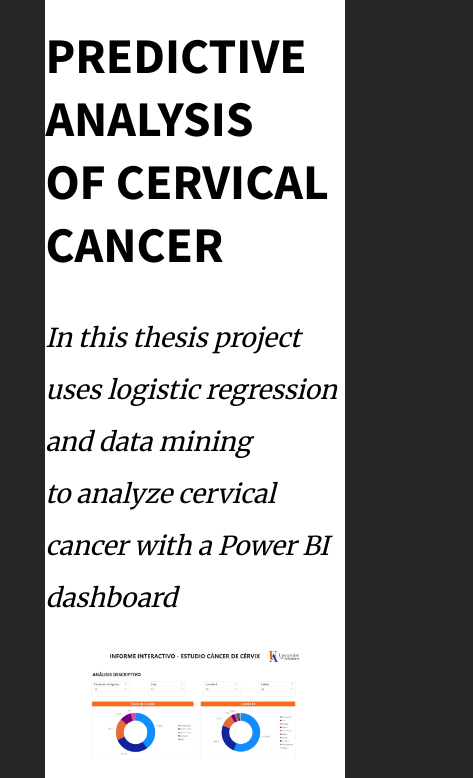
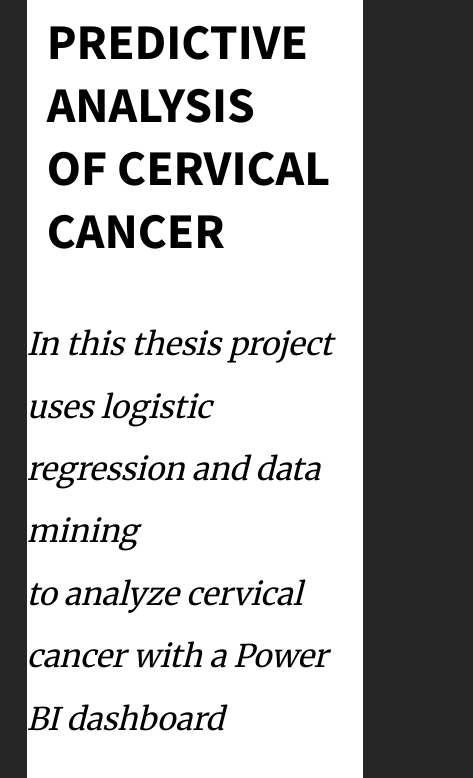
Before and after one commit to Ladybrxs/Portfolio, a plain HTML site: page index.html in a window 390 px wide. Shown: the part 964-1742 px from the top of the page, 473 px wide, since content can reach past the window. Drawn offline with Linux system fonts and the light colour scheme.

Commit message:
medidas2

```diff
--- a/styles.css
+++ b/styles.css
@@ -88,7 +88,7 @@ img:hover {
 }
 .container{
 background-color: white;
-width: 80%;
+width: 90%;
 display: flex;
 align-items: center;
 flex-direction: column;
@@ -98,6 +98,7 @@ margin: 20px auto;
 .name-proyect{
     color: black;
     font-size: 50px;
+    margin: 20px;
 }
 .tesis{
     width: 70%;
@@ -157,3 +158,25 @@ footer{
     margin-top: 20px;
    text-align: center;
 }
+
+
+/* Media Queries para ajustar estilos en pantallas más pequeñas */
+@media (max-width: 768px) {
+    h1 {
+        font-size: 6vw;
+    }
+
+    p {
+        font-size: 5vw;
+    }
+}
+
+@media (max-width: 480px) {
+    h1 {
+        font-size: 15vw;
+    }
+
+    p {
+        font-size: 8vw;
+    }
+}
```
